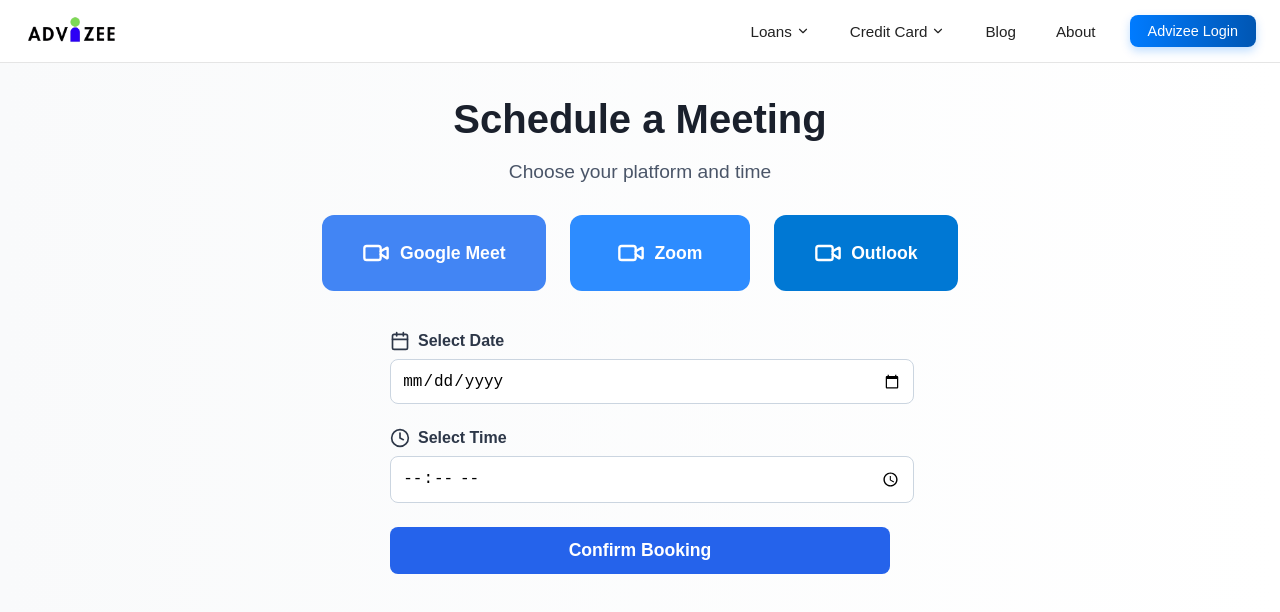
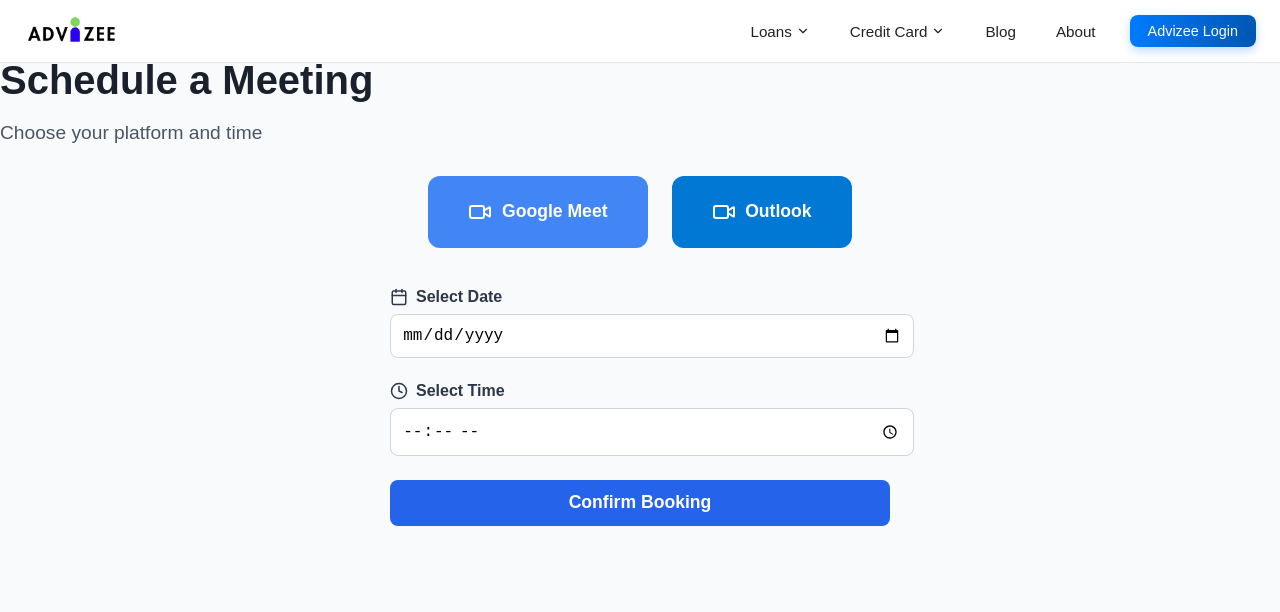
Before and after one commit to Advizee/Advizee, a React (Vite) app: page /schedule in a window 1280 px wide. Shown: the top 612 px of the page. Built offline with nearby package versions, Linux system fonts and the light colour scheme.

Commit message:
Update Schedule.tsx

```diff
--- a/src/pages/Schedule.tsx
+++ b/src/pages/Schedule.tsx
@@ -1,13 +1,16 @@
 import React, { useState } from "react";
 import "../styles/schedule.css";
-import { Calendar, Clock, Video } from "lucide-react";
-import { useNavigate } from "react-router-dom";
+import { Calendar, Clock, Video, X } from "lucide-react";
 
-const Schedule: React.FC = () => {
+interface ScheduleProps {
+  onClose: () => void;
+}
+
+const Schedule: React.FC<ScheduleProps> = ({ onClose }) => {
   const [platform, setPlatform] = useState<string | null>(null);
   const [date, setDate] = useState("");
   const [time, setTime] = useState("");
-  const navigate = useNavigate();
+  const [confirmed, setConfirmed] = useState(false);
 
   const handleSubmit = (e: React.FormEvent) => {
     e.preventDefault();
@@ -15,23 +18,23 @@
       alert("⚠️ Please select a platform, date, and time.");
       return;
     }
-
-    // Normally: send booking to backend here.
-    // For now → redirect based on platform.
-    if (platform === "Google Meet") {
-      window.open("https://meet.google.com/", "_blank");
-    } else if (platform === "Zoom") {
-      window.open("https://zoom.us/", "_blank");
-    } else if (platform === "Outlook") {
-      window.open("https://outlook.live.com/calendar/", "_blank");
-    }
-
-    // Optional: Redirect user back to home after confirmation
-    navigate("/");
+    setConfirmed(true);
   };
 
+  const meetingLink =
+    platform === "Google Meet"
+      ? "https://meet.google.com/xyz-123"
+      : "https://outlook.live.com/calendar/";
+
   return (
-    <section className="schedule">
+    <div className="popup-overlay">
+      <div className="popup-box">
+        <button className="close-btn" onClick={onClose}>
+          <X size={22} />
+        </button>
+
+        {!confirmed ? (
+          <>
             <h1 className="schedule-title">Schedule a Meeting</h1>
             <p className="schedule-subtitle">Choose your platform and time</p>
 
@@ -44,17 +47,7 @@
                 }`}
                 onClick={() => setPlatform("Google Meet")}
               >
-          <Video size={28} /> Google Meet
-        </button>
-
-        <button
-          type="button"
-          className={`schedule-card zoom ${
-            platform === "Zoom" ? "active" : ""
-          }`}
-          onClick={() => setPlatform("Zoom")}
-        >
-          <Video size={28} /> Zoom
+                <Video size={24} /> Google Meet
               </button>
 
               <button
@@ -64,7 +57,7 @@
                 }`}
                 onClick={() => setPlatform("Outlook")}
               >
-          <Video size={28} /> Outlook
+                <Video size={24} /> Outlook
               </button>
             </div>
 
@@ -72,7 +65,7 @@
             <form className="schedule-form" onSubmit={handleSubmit}>
               <div className="form-group">
                 <label htmlFor="date">
-            <Calendar size={20} /> Select Date
+                  <Calendar size={18} /> Select Date
                 </label>
                 <input
                   type="date"
@@ -84,7 +77,7 @@
 
               <div className="form-group">
                 <label htmlFor="time">
-            <Clock size={20} /> Select Time
+                  <Clock size={18} /> Select Time
                 </label>
                 <input
                   type="time"
@@ -98,7 +91,38 @@
                 Confirm Booking
               </button>
             </form>
-    </section>
+          </>
+        ) : (
+          <div className="confirmation-box">
+            <h2>✅ Your Meeting is Scheduled!</h2>
+            <p>
+              <strong>Platform:</strong> {platform}
+            </p>
+            <p>
+              <strong>Date:</strong> {date}
+            </p>
+            <p>
+              <strong>Time:</strong> {time}
+            </p>
+            <p>
+              <strong>Meeting Link:</strong>{" "}
+              <a
+                href={meetingLink}
+                target="_blank"
+                rel="noopener noreferrer"
+                className="meeting-link"
+              >
+                {meetingLink}
+              </a>
+            </p>
+
+            <button className="btn primary" onClick={onClose}>
+              Close
+            </button>
+          </div>
+        )}
+      </div>
+    </div>
   );
 };
 
```
Lines whose indentation alone changed are shown as unchanged.
